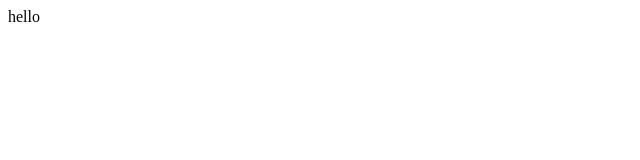
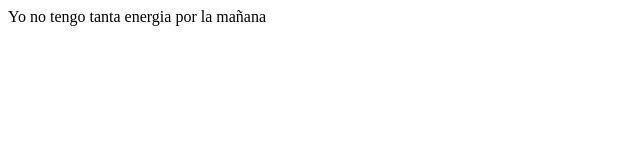
Before and after one commit to ete-png/ete-png.github.io, a plain HTML site: page index.html in a window 1280 px wide. Shown: the whole page, without its empty margins (0-640 px from the left). Drawn offline with Linux system fonts and the light colour scheme.

Commit message:
Update index.html

```diff
--- a/index.html
+++ b/index.html
@@ -1,5 +1,5 @@
 <html>
 <body>
-    hello
+    Yo no tengo tanta energia por la mañana
 </body>
 </html>
```
